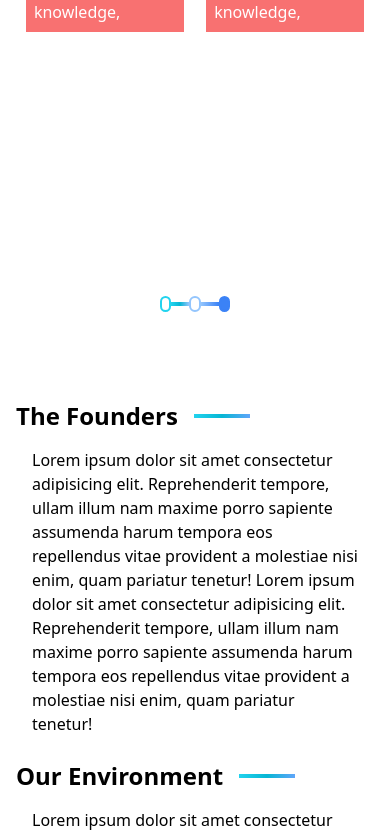
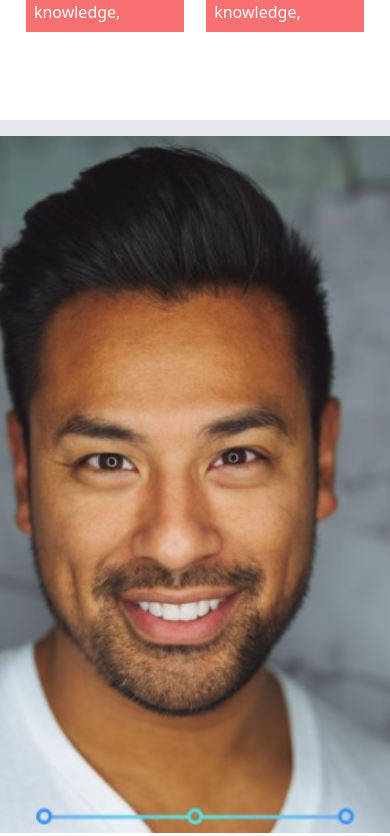
Before and after one commit to Gautham0718/Cybernaut-website, a Next.js app: page / in a window 390 px wide. Shown: the part 3360-4196 px from the top of the page. Built offline with nearby package versions, Linux system fonts and the light colour scheme.

Commit message:
Update Founders.tsx

```diff
--- a/components/Founders.tsx
+++ b/components/Founders.tsx
@@ -20,7 +20,7 @@ const Founders = () => {
         }}
         {...(CarouselProps as any)}
       >
-        <div className="absolute float-left flex flex-col items-center justify-center gap-y-4 lg:h-[70%] ">
+        <div className="float-left flex flex-col items-center justify-center gap-y-4 lg:h-[70%] ">
 
         <div className="bg-gray-200 p-4 flex flex-col w-full items-center justify-between">
         <img className="h-full" src={IMG.src} />
@@ -28,7 +28,7 @@ const Founders = () => {
           <p>Founder & Chief Executive Officer</p>
         </div>
       </div>
-      <div className="absolute flex flex-col items-center justify-center gap-y-4 lg:h-[70%] ">
+      <div className="flex flex-col items-center justify-center gap-y-4 lg:h-[70%] ">
 
         <div className="bg-gray-200 p-4 flex flex-col w-full items-center justify-between">
         <img className="h-full" src={IMG.src} />
@@ -36,7 +36,7 @@ const Founders = () => {
           <p>Co-Founder & President</p>
         </div>
       </div>
-      <div className="absolute flex flex-col items-center justify-center gap-y-4 lg:h-[70%] ">
+      <div className="flex flex-col items-center justify-center gap-y-4 lg:h-[70%] ">
 
         <div className="bg-gray-200 p-4 flex flex-col w-full items-center justify-between">
         <img className="h-full" src={IMG.src} />
```
